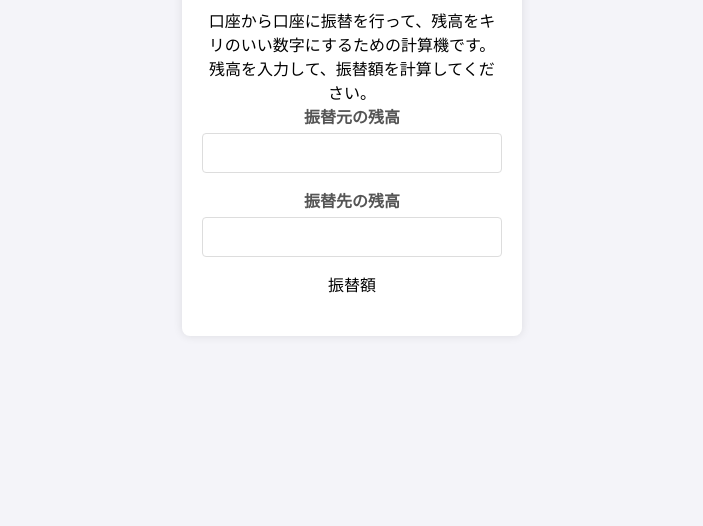
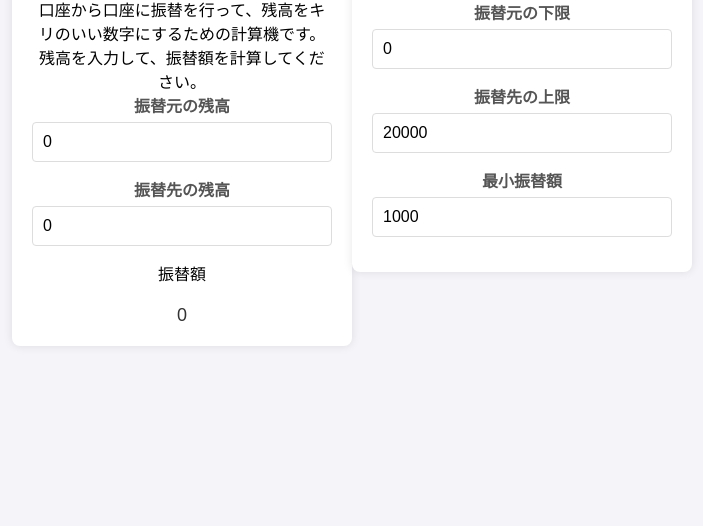
Before and after one commit to ChineseMuffin/transfer, a website with bundled scripts: page docs/index.html in a window 1280 px wide. Shown: the part 274-800 px from the top of the page, without its empty margins (288-991 px from the left). Built offline with nearby package versions, Linux system fonts and the light colour scheme.

Commit message:
設定を調整できるように変更

```diff
--- a/docs/index.html
+++ b/docs/index.html
@@ -21,7 +21,19 @@
             <input type="number" id="balanceTo" name="balanceTo" required>
         </form>
         <div>振替額</div>
-        <div id="result"></div>
+        <div id="result">0</div>
+    </div>
+    <div class="container">
+        <form>
+            <label for="minFrom">振替元の下限</label>
+            <input type="number" id="minFrom" name="minFrom">
+
+            <label for="maxTo">振替先の上限</label>
+            <input type="number" id="maxTo" name="maxTo">
+
+            <label for="minTransfer">最小振替額</label>
+            <input type="number" id="minTransfer" name="minTransfer">
+        </form>
     </div>
 
     <script type="module" src="./transfer.mjs"></script>
--- a/docs/index.mjs
+++ b/docs/index.mjs
@@ -1,16 +1,45 @@
 "use strict";
 import * as transfer from "./transfer.mjs";
+
+const DEFAULT_VALUES = Object.freeze({
+    balanceFrom: 0,
+    balanceTo: 0,
+    minFrom: 0,
+    maxTo: 20000,
+    minTransfer: 1000
+});
 
 document.addEventListener("DOMContentLoaded", () => {
     const balanceFrom = document.getElementById("balanceFrom");
     const balanceTo = document.getElementById("balanceTo");
+    const minFrom = document.getElementById("minFrom");
+    const maxTo = document.getElementById("maxTo");
+    const minTransfer = document.getElementById("minTransfer");
+
     function onChange(event) {
         const result = document.getElementById("result");
-        const account1 = new transfer.Account(0, 1000000, parseInt(balanceFrom.value));
-        const account2 = new transfer.Account(0, 20000, parseInt(balanceTo.value));
-        const goodTransfer = new transfer.Transfer(account1, account2, transfer.Transfer.TARGET.FROM, 1000);
+        const account1 = new transfer.Account(parseInt(minFrom.value), 1000000, parseInt(balanceFrom.value));
+        const account2 = new transfer.Account(0, parseInt(maxTo.value), parseInt(balanceTo.value));
+        const goodTransfer = new transfer.Transfer(account1, account2, transfer.Transfer.TARGET.FROM, parseInt(minTransfer.value));
         result.textContent = goodTransfer.calculate();
     }
     balanceFrom.addEventListener("change", onChange);
     balanceTo.addEventListener("change", onChange);
+    minFrom.addEventListener("change", onChange);
+    maxTo.addEventListener("change", onChange);
+    minTransfer.addEventListener("change", onChange);
+
+    // URLのパラメータ取得
+    const url = new URL(window.location.href);
+    function isParsableInt(str) {
+        const num = parseInt(str);
+        return Number.isInteger(num) && String(num) == str;
+    }
+    balanceFrom.value = isParsableInt(url.searchParams.get("balanceFrom")) ? url.searchParams.get("balanceFrom") : DEFAULT_VALUES.balanceFrom;
+    balanceTo.value = isParsableInt(url.searchParams.get("balanceTo")) ? url.searchParams.get("balanceTo") : DEFAULT_VALUES.balanceTo;
+    minFrom.value = isParsableInt(url.searchParams.get("minFrom")) ? url.searchParams.get("minFrom") : DEFAULT_VALUES.minFrom;
+    maxTo.value = isParsableInt(url.searchParams.get("maxTo")) ? url.searchParams.get("maxTo") : DEFAULT_VALUES.maxTo;
+    minTransfer.value = isParsableInt(url.searchParams.get("minTransfer")) ? url.searchParams.get("minTransfer") : DEFAULT_VALUES.minTransfer;
+
+    onChange(null);
 });
```
